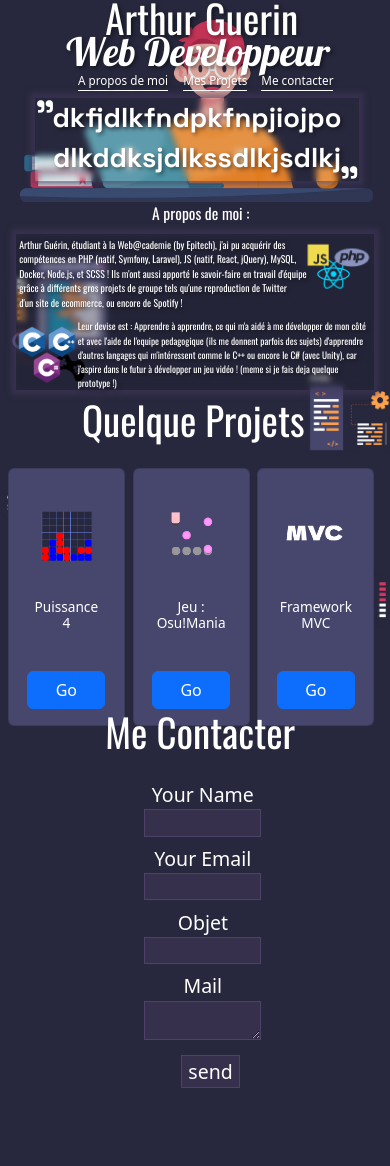
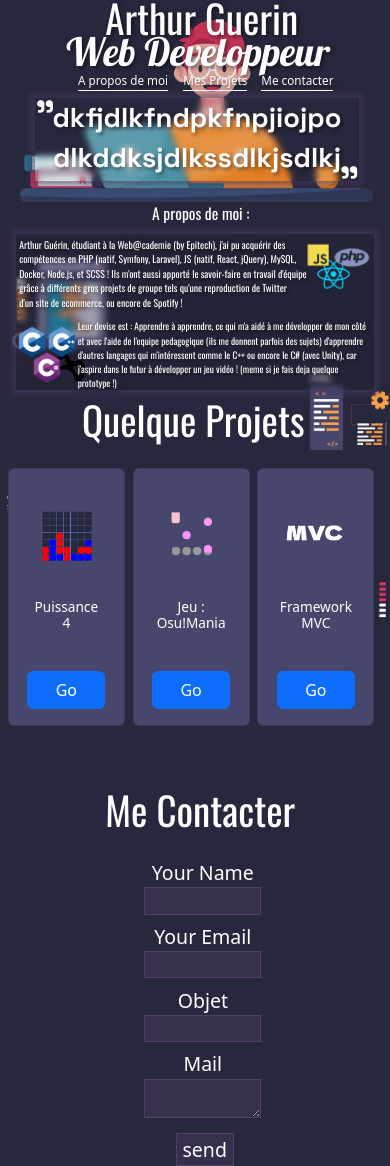
Before and after one commit to Arthuros727/Portfollio, a React (Create React App) app: page / in a window 390 px wide. Before the commit the page ends 1088 px from the top, so only its background shows below. Built offline with nearby package versions, Linux system fonts and the light colour scheme.

Commit message:
commit auto

```diff
--- a/src/App.css
+++ b/src/App.css
@@ -573,7 +573,7 @@ textarea{
 .for{
   font-size: 5vw;
   position: absolute;
-  top: 200vw;
+  top: 220vw;
   left:45vw;
   color: rgb(147, 61, 61);
 
@@ -613,7 +613,7 @@ textarea{
 
 .send{
   /* position: relative; */
-  margin-left: 1.5vw;
+  margin-left: 0vw;
   margin-top: 2vw;
 
 }
@@ -621,7 +621,8 @@ textarea{
 .contact{
   color: white;
   position: absolute;
-  top: 180vw;
+  top: 200vw;
+  /* margin: 2vw; */
   left: 27vw;
   font-size: 10vw;
   font-family: "Oswald";
```
